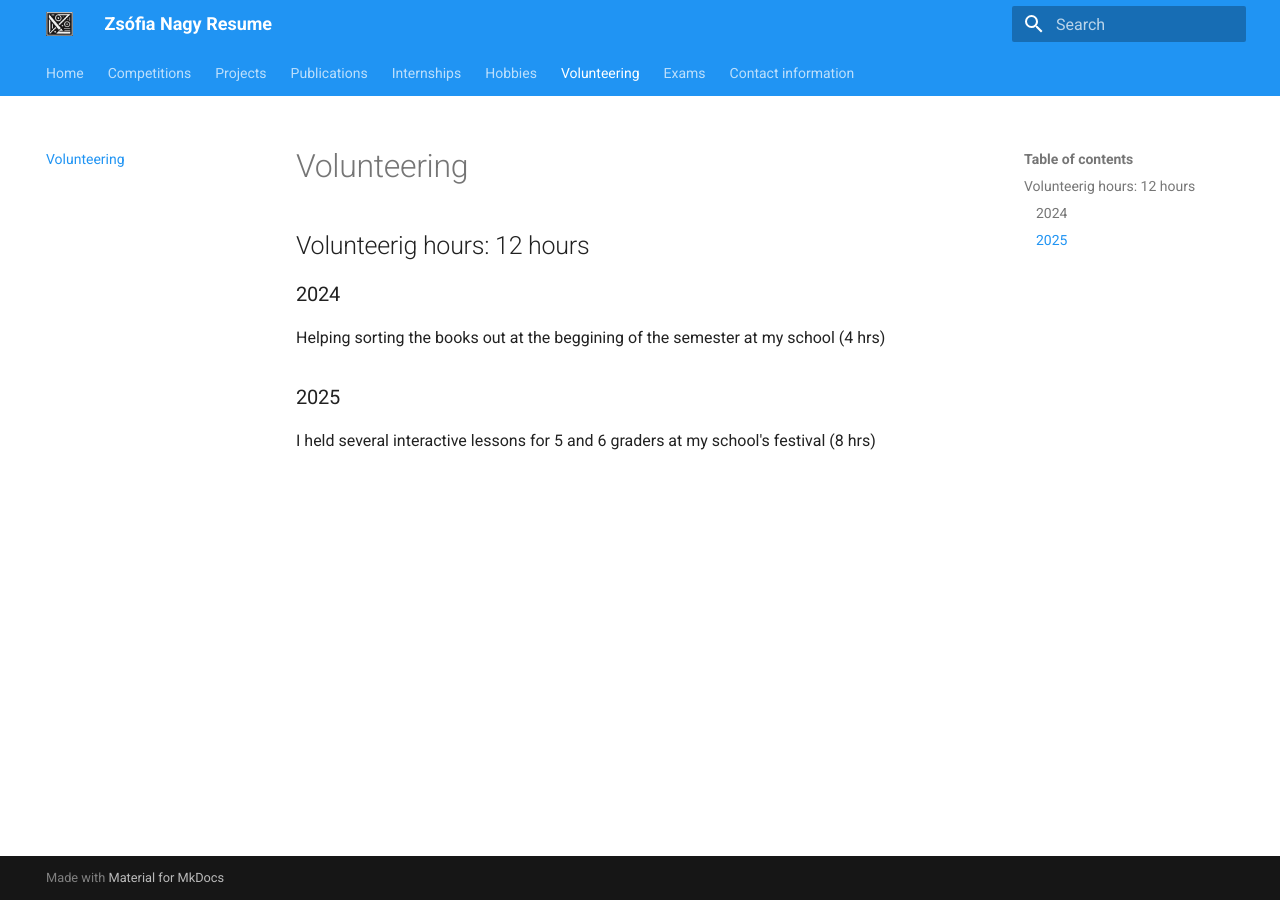
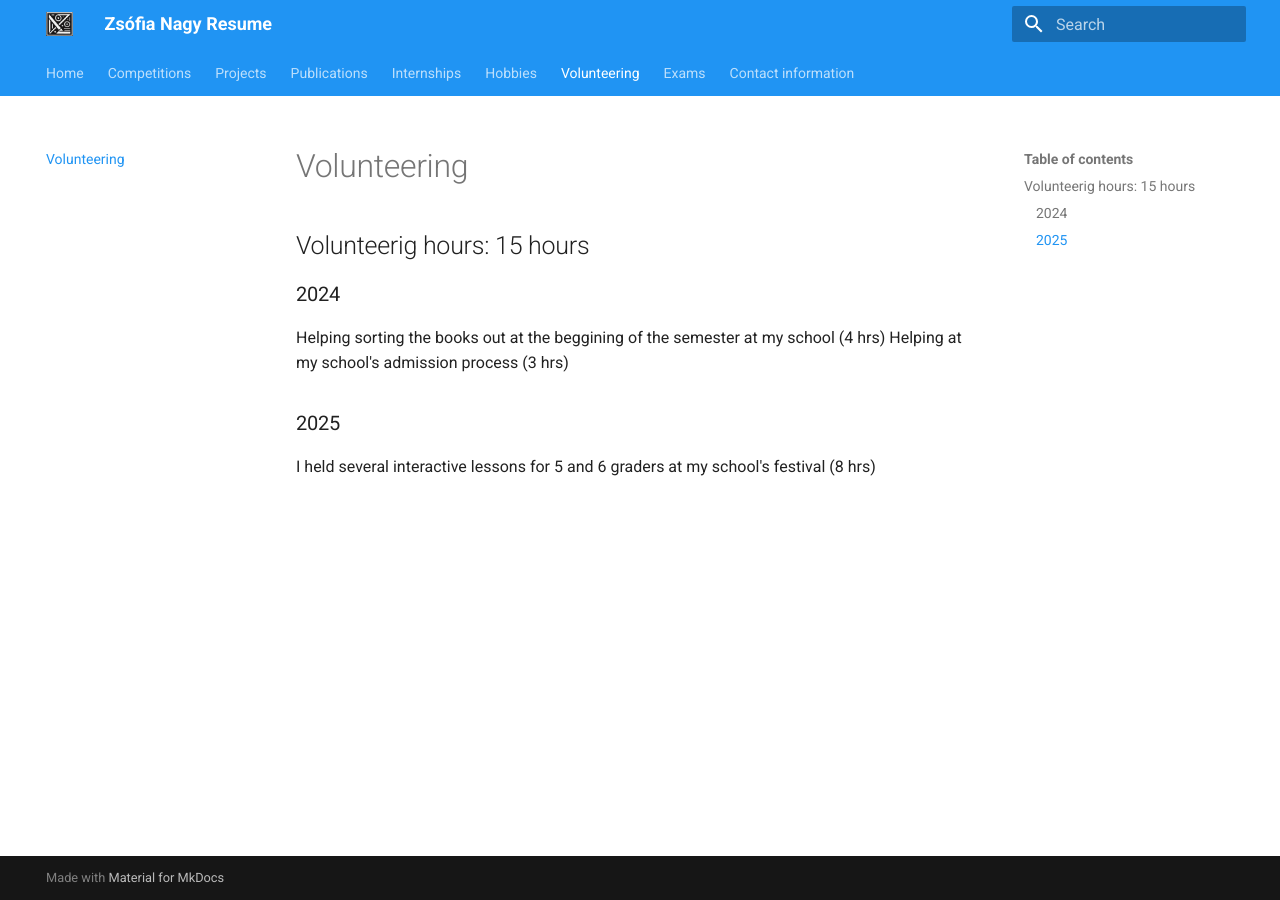
Before and after one commit to NagyZsofia56/Resume, an MkDocs documentation site: the page built from docs/volunteering.md, in a window 1280 px wide. Built offline with MkDocs 1.6.1 and Material for MkDocs 9.7.7, drawn with Linux system fonts in a browser that asks for light colours.

Commit message:
felüljavítások
felüljavítások

```diff
--- a/docs/volunteering.md
+++ b/docs/volunteering.md
@@ -1,10 +1,11 @@
 # Volunteering
 
-## Volunteerig hours: 12 hours
+## Volunteerig hours: 15 hours
 
 ### 2024
 
 Helping sorting the books out at the beggining of the semester at my school (4 hrs)
+Helping at my school's admission process (3 hrs)
 
 
 ### 2025
```
